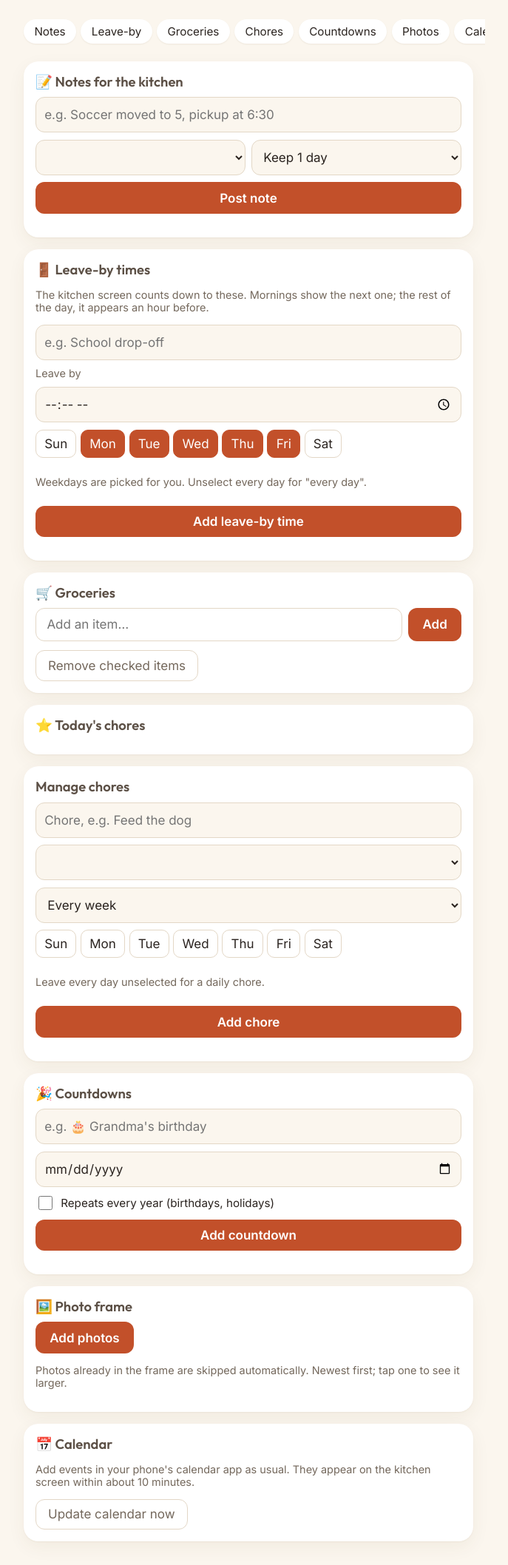
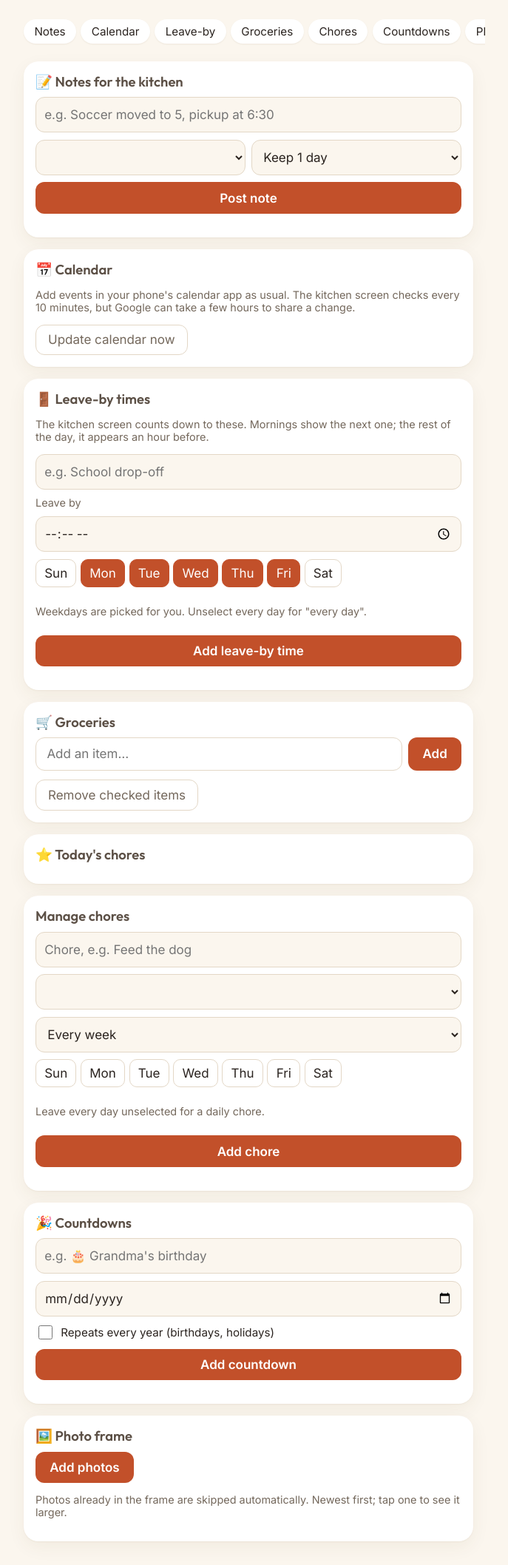
Before and after one commit to nthnle/kitchen-hub, a website: page public/phone.html in a window 1280 px wide. Shown: the part 57-2173 px from the top of the page at 74% size, without its empty margins (304-991 px from the left). Drawn offline with Linux system fonts and the light colour scheme; no server answers.

Commit message:
Move calendar refresh near the top of the phone page; gray holidays
The Calendar card now follows Notes so "Update calendar now" is reachable
without scrolling past the photos, and its hint mentions Google's delay.
The example holiday color is a muted gray so it doesn't clash with
family members' colors.

Co-Authored-By: Claude Opus 5.5 <noreply@anthropic.com>

```diff
--- a/config.example.json
+++ b/config.example.json
@@ -7,7 +7,7 @@
   ],
   "calendars": [
     { "name": "Family", "color": "#f2a33a", "url": "PASTE the secret iCal address here" },
-    { "name": "Holidays", "color": "#2f8f5b", "url": "https://calendar.google.com/calendar/ical/en.usa%23holiday%40group.v.calendar.google.com/public/basic.ics" }
+    { "name": "Holidays", "color": "#857a6e", "url": "https://calendar.google.com/calendar/ical/en.usa%23holiday%40group.v.calendar.google.com/public/basic.ics" }
   ],
   "calendarRefreshMinutes": 10,
   "weather": { "latitude": 40.71, "longitude": -74.01, "units": "fahrenheit" },
--- a/public/phone.html
+++ b/public/phone.html
@@ -17,7 +17,7 @@
 <body class="phone">
   <h1>Kitchen Hub</h1>
   <nav class="jump" aria-label="Jump to">
-    <a href="#notes">Notes</a><a href="#leave">Leave-by</a><a href="#groceries">Groceries</a><a href="#chores">Chores</a><a href="#countdowns">Countdowns</a><a href="#photo-frame">Photos</a><a href="#calendar">Calendar</a>
+    <a href="#notes">Notes</a><a href="#calendar">Calendar</a><a href="#leave">Leave-by</a><a href="#groceries">Groceries</a><a href="#chores">Chores</a><a href="#countdowns">Countdowns</a><a href="#photo-frame">Photos</a>
   </nav>
   <div id="alerts" class="alerts phone-alerts"></div>
 
@@ -37,6 +37,12 @@
     </form>
     <ul id="note-list" class="plain"></ul>
     <p class="muted small">Tap an item to change it.</p>
+  </section>
+
+  <section class="card" id="calendar">
+    <h2>📅 Calendar</h2>
+    <p class="muted small">Add events in your phone's calendar app as usual. The kitchen screen checks every 10 minutes, but Google can take a few hours to share a change.</p>
+    <button id="cal-refresh" class="ghost">Update calendar now</button>
   </section>
 
   <section class="card" id="leave">
@@ -117,12 +123,6 @@
     </div>
   </dialog>
 
-  <section class="card" id="calendar">
-    <h2>📅 Calendar</h2>
-    <p class="muted small">Add events in your phone's calendar app as usual. They appear on the kitchen screen within about 10 minutes.</p>
-    <button id="cal-refresh" class="ghost">Update calendar now</button>
-  </section>
-
   <script src="shared.js"></script>
   <script src="phone.js"></script>
 </body>
```
Also changed, not shown: README.md.
